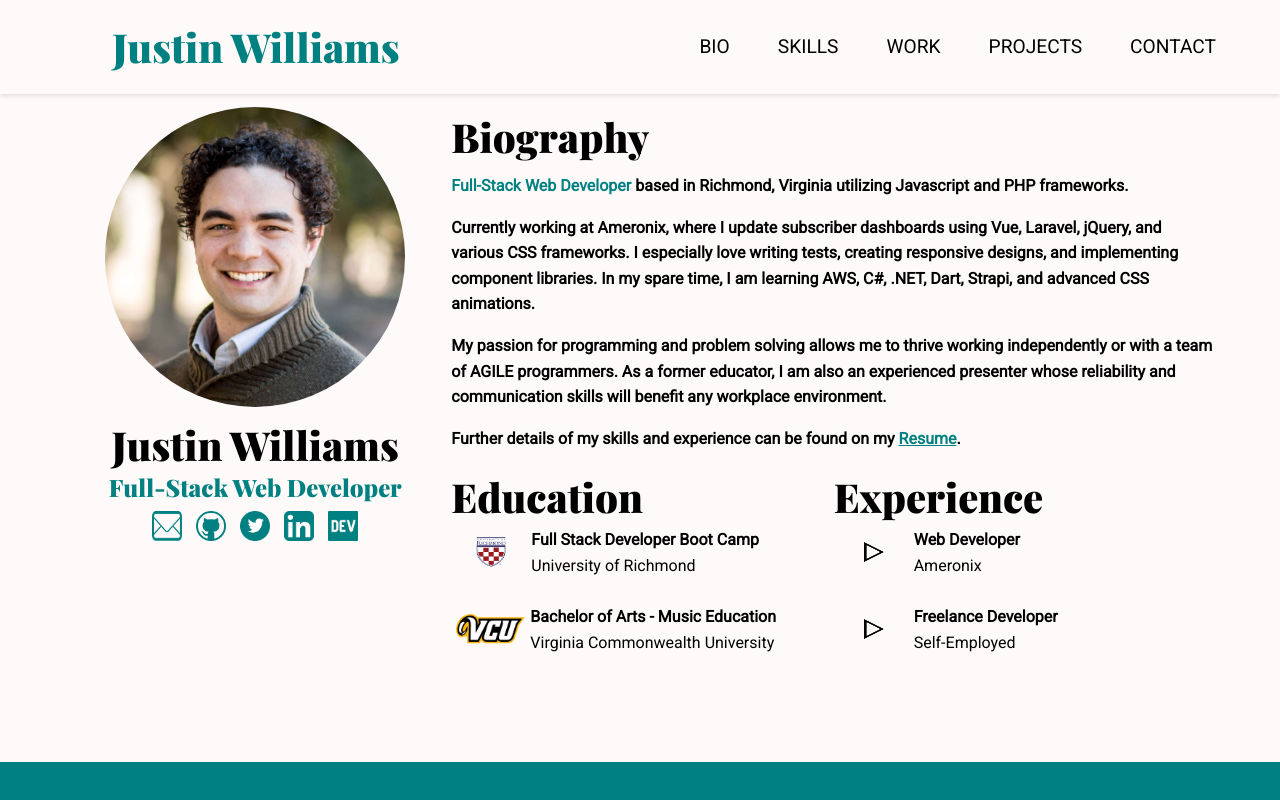
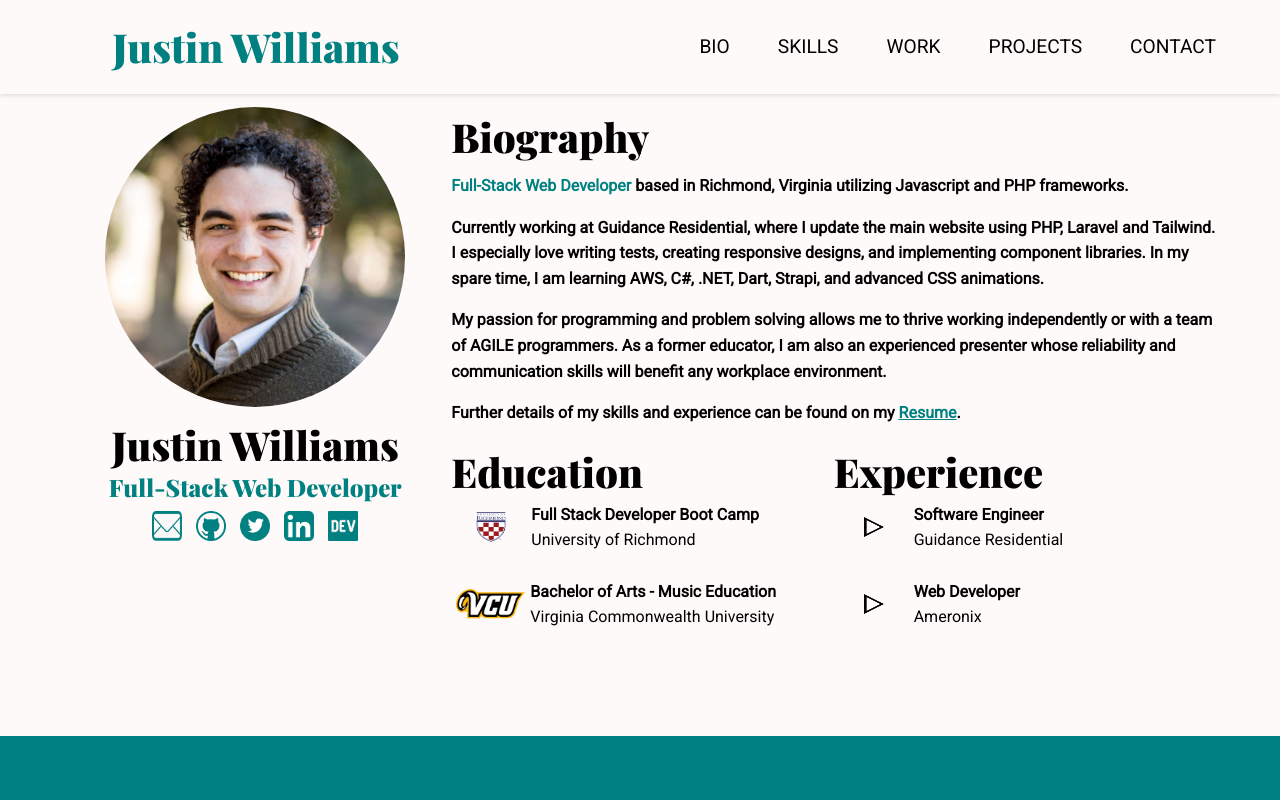
Before and after one commit to justinwilliamsrva/react-portfolio, a React (Create React App) app: page / in a window 1280 px wide. Shown: the top 800 px of the page. Built offline with nearby package versions, Linux system fonts and the light colour scheme.

Commit message:
feat: updated info for Guidance residential and removed toggle functions

```diff
--- a/src/Home.js
+++ b/src/Home.js
@@ -74,9 +74,7 @@ export default function Home() {
             </p>
             <p>
               <b>
-                Currently working at Ameronix, where I update subscriber
-                dashboards using Vue, Laravel, jQuery, and various CSS
-                frameworks. I especially love writing tests, creating responsive
+                Currently working at Guidance Residential, where I update the main website using PHP, Laravel and Tailwind. I especially love writing tests, creating responsive
                 designs, and implementing component libraries. In my spare time,
                 I am learning AWS, C#, .NET, Dart, Strapi, and advanced CSS
                 animations.
@@ -133,22 +131,26 @@ export default function Home() {
                 <div className="icon-ex">
                   <img
                     className={`arrow ${isToggledFcps && "rotate"} `}
-                    onClick={() => setIsToggledFcps(!isToggledFcps)}
+                    // onClick={() => setIsToggledFcps(!isToggledFcps)}
+                    onClick={() => setIsToggledFcps(isToggledFcps)}
+
                     src="/Arrow-right.png"
                     alt="arrow right"
                   />
                 </div>
                 <div className="info">
                   <p>
-                    <b>Web Developer</b>
+                    <b>Software Engineer</b>
                   </p>
-                  <p>Ameronix</p>
-                  <div id={isToggledFcps ? "job-fcps" : "none-fcps"}>
-                    <ul
+                  <p>Guidance Residential</p>
+                  {/* <div id={isToggledFcps ? "job-fcps" : "none-fcps"}> */}
+                  <div id="none-fcps">
+                    {/* <ul
                       className={`${
                         isToggledFcps ? "job-list" : "none-list"
                       } padding`}
-                    >
+                    > */}
+                      <ul className="none-list padding">
                       <li className="padding">
                         Updated website written in Laravel 5 running PHP 7.1 to
                         Laravel 8 running PHP 8. Involved remaking the auth in
@@ -179,22 +181,27 @@ export default function Home() {
                 <div className="icon-ex">
                   <img
                     className={`arrow ${isToggledCcps && "rotate"} `}
-                    onClick={() => setIsToggledCcps(!isToggledCcps)}
+                    // onClick={() => setIsToggledCcps(!isToggledCcps)}
+                    onClick={() => setIsToggledCcps(isToggledCcps)}
+
                     src="/Arrow-right.png"
                     alt="arrow right"
                   />
                 </div>
                 <div className="info">
                   <p>
-                    <b>Freelance Developer</b>
+                    <b>Web Developer</b>
                   </p>
-                  <p>Self-Employed</p>
-                  <div id={isToggledCcps ? "job-ccps" : "none-ccps"}>
-                    <ul
+                  <p>Ameronix</p>
+                  {/* <div id={isToggledCcps ? "job-ccps" : "none-ccps"}> */}
+                  <div id= "none-ccps">
+
+                    {/* <ul
                       className={`${
                         isToggledCcps ? "job-list" : "none-list"
                       } padding`}
-                    >
+                    > */}
+                      <ul className="none-list padding">
                       <li className="padding">
                         Created an online learning web app for the Clover Hill
                         High School Orchestra during mandated online learning.
--- a/src/styles/home.css
+++ b/src/styles/home.css
@@ -139,7 +139,7 @@ align-items: center;
   height: 20px;
   width: 20px;
   margin: 15px 0px;
-  cursor: pointer;
+  /* cursor: pointer; */
   transition-duration: 450ms;
 }
 .school > .icon-ex > .rotate {
```
